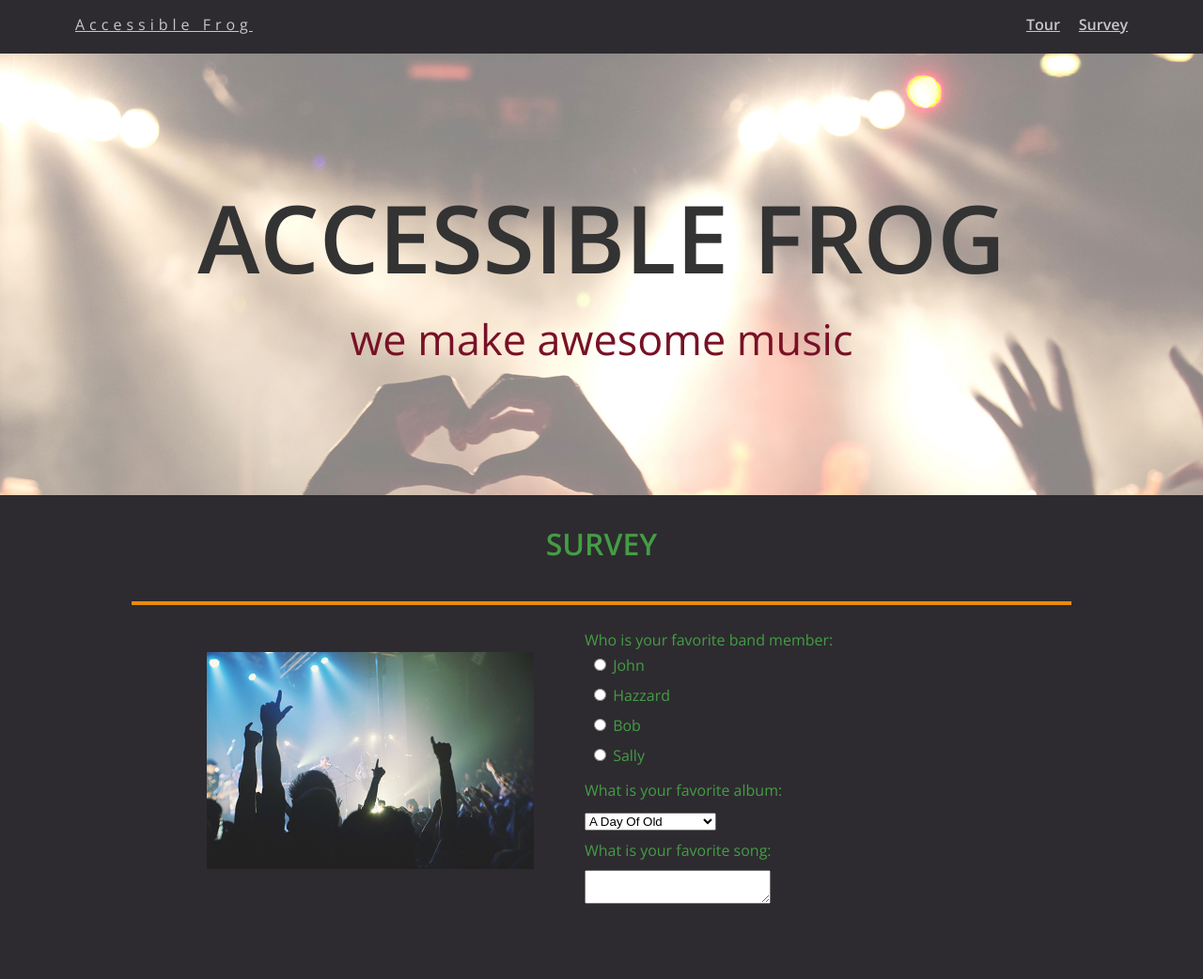
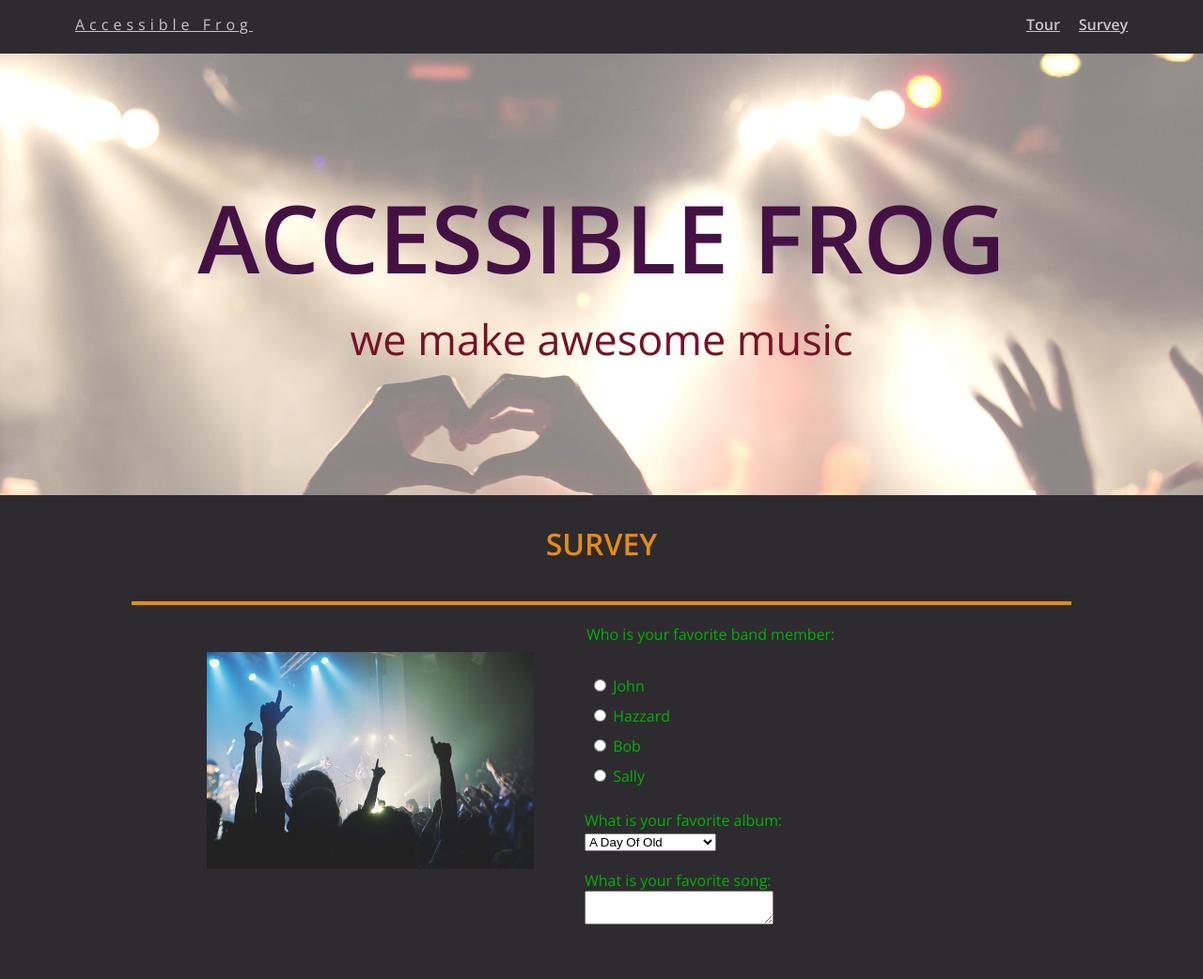
Before and after one commit to AllisonPadget/Project_8, a plain HTML site: page survey.html in a window 1280 px wide. Shown: the top 1042 px of the page at 94% size. Drawn offline with nearby package versions, Linux system fonts and the light colour scheme.

Commit message:
fixed up for passing grade

```diff
--- a/css/styles.css
+++ b/css/styles.css
@@ -8,7 +8,7 @@ body {
   padding: 0;
   text-align: center;
   font-family: 'Open Sans', sans-serif;
-  color: #449D44;
+  color: #00b300;
   background: #2d2b30;
 }
 
@@ -20,7 +20,7 @@ a {
 }
 
 a:hover {
-  color: #999;
+  color: #00b300;
 }
 
 /* Section Styles */
@@ -60,7 +60,7 @@ a:hover {
 }
 
 .nav a:hover {
-  color: white
+  color: #00b300;
 }
 
 header {
@@ -73,7 +73,7 @@ header {
 }
 
 header h1 {
-  color: #333333;
+  color: #414;
   text-transform: uppercase;
   font-size: 50px;
   margin-bottom: 0;
@@ -145,7 +145,7 @@ fieldset {
 .heading{
   font-size: 2em;
   text-transform: uppercase;
-\  color: #E88C0B;
+  color: #E88C0B;
   margin-top: 10px;
 }
 /* Survey.html */
@@ -154,10 +154,10 @@ fieldset {
   padding: 5px;
 }
 .albums {
-  padding: 10px 0px;
+  margin-top: 20px;
 }
 .textarea {
-  padding: 10px 0px;
+  margin-top: 20px;
 }
 
 textarea {
--- a/css/tour.css
+++ b/css/tour.css
@@ -11,6 +11,6 @@ pre {
 
 .pick{
   width: 40px;
-  height: 0%;
+  height: 40px;
   padding: 10px;
 }
--- a/survey.html
+++ b/survey.html
@@ -8,7 +8,6 @@
     <link href='https://fonts.googleapis.com/css?family=Open+Sans:400,300,600' rel='stylesheet' type='text/css'>
     <title>Accessible Frog</title>
   </head>
-
   <body>
     <div class="main-nav" role="navigation">
       <ul class="nav">
@@ -17,21 +16,19 @@
         <li><a href="#">Survey</a></li>
       </ul>
     </div>
-
     <header role="banner">
       <h1>Accessible Frog</h1>
       <h2>we make awesome music</h2>
     </header>
-
     <main role="main">
       <h1 class= "heading">Survey</h1>
       <div class="card">
         <div class="flex">
           <img class="photo" src= "img/concert01.jpg" alt="picture of crowd at concert">
           <div class="container">
+            <form class="survey">
               <fieldset>
-              <form class="survey">
-                <label>Who is your favorite band member:</label><br>
+                <legend>Who is your favorite band member:</legend><br>
                   <div class="radio">
                     <input type="radio" id="john" aria-describedby="john" name="res" value="John">
                     <label for="john">John</label>
@@ -48,7 +45,6 @@
                     <input type="radio" id="sally" aria-describedby="sally" name="res" value="Sally">
                     <label for="sally">Sally</label>
                   </div>
-
                   <div class="albums">
                 <label for="albums">What is your favorite album:</label><br>
                   </div>
@@ -65,14 +61,12 @@
                       <option value="10">Street Of The Rider</option>
                       <option value="11">This Is For You</option>
                     </select>
-
                   <div class="textarea">
                 <label for="textarea">What is your favorite song:</label><br>
                   </div>
                     <textarea id="textarea"></textarea>
-
+              </fieldset>
             </form>
-              </fieldset>
           </div>
         </div>
       </div>
@@ -103,7 +97,6 @@
         </div>
       </div>
     </main>
-
     <footer role="contentinfo">
       <ul>
         <li><a href="#" class="social twitter"><img src= "img/twitter-32.png" alt="Twitter Icon and clickable link"></a></li>
```
Also changed, not shown: index.html (+0 -6 lines), tour.html (+0 -4 lines). Lines whose indentation alone changed are shown as unchanged.
